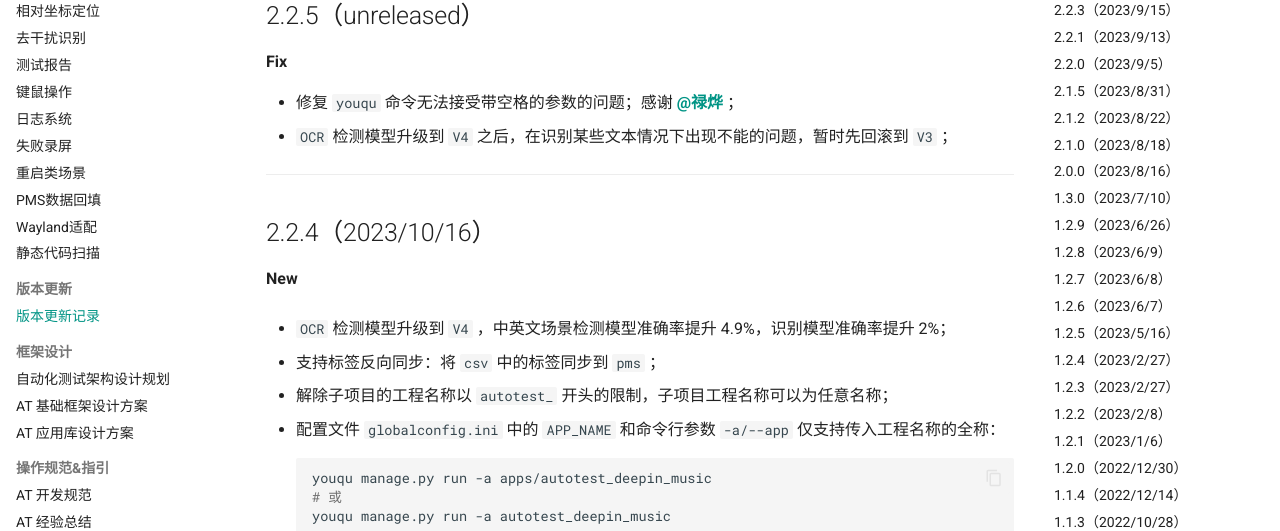
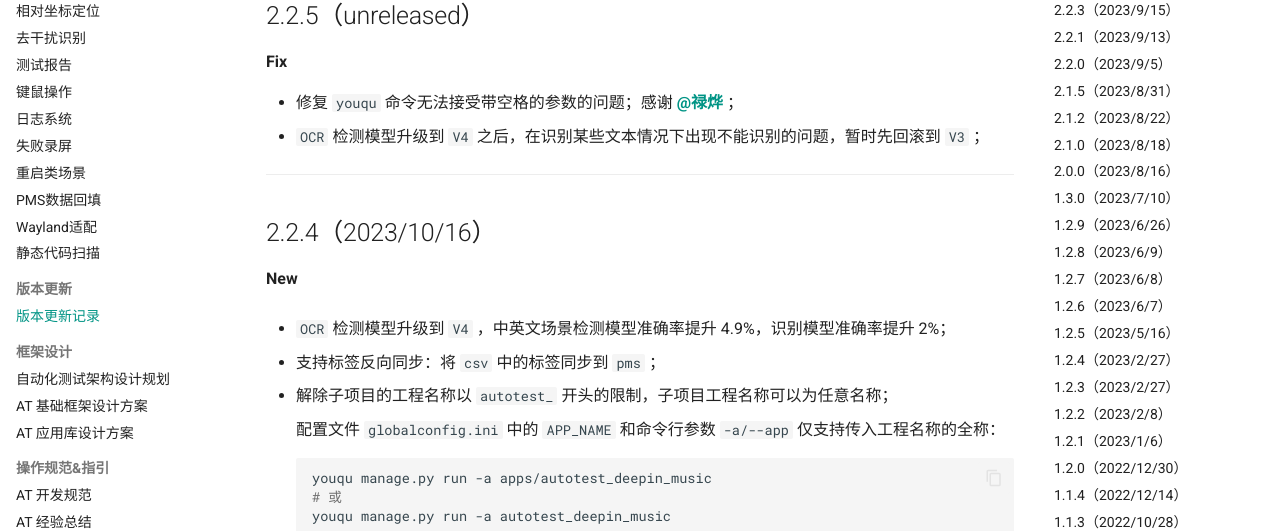
Before and after one commit to linuxdeepin/youqu, an MkDocs documentation site: the page built from docs/RELEASE.md, in a window 1280 px wide and 900 px high. Shown: the part 182-713 px from the top of the window. Built offline with MkDocs 1.6.1 and Material for MkDocs 9.7.7, drawn with Linux system fonts in a browser that asks for light colours; comment, search, counter and statistics services are not loaded; the version menu is left out.

Commit message:
docs: 更新了版本更新记录;
Description:

Log:

````diff
--- a/docs/RELEASE.md
+++ b/docs/RELEASE.md
@@ -5,7 +5,7 @@
 **Fix**
 
 - 修复 `youqu` 命令无法接受带空格的参数的问题；感谢 **[@禄烨](https://github.com/lu-xianseng)** ；
-- `OCR` 检测模型升级到 `V4` 之后，在识别某些文本情况下出现不能的问题，暂时先回滚到 `V3` ；
+- `OCR` 检测模型升级到 `V4` 之后，在识别某些文本情况下出现不能识别的问题，暂时先回滚到 `V3` ；
 
 -----------------------
 
@@ -19,7 +19,7 @@
 
 - 解除子项目的工程名称以 `autotest_` 开头的限制，子项目工程名称可以为任意名称；
 
-  - 配置文件 `globalconfig.ini` 中的 `APP_NAME` 和命令行参数 `-a/--app` 仅支持传入工程名称的全称：
+    配置文件 `globalconfig.ini` 中的 `APP_NAME` 和命令行参数 `-a/--app` 仅支持传入工程名称的全称：
 
     ```shell
     youqu manage.py run -a apps/autotest_deepin_music
````
